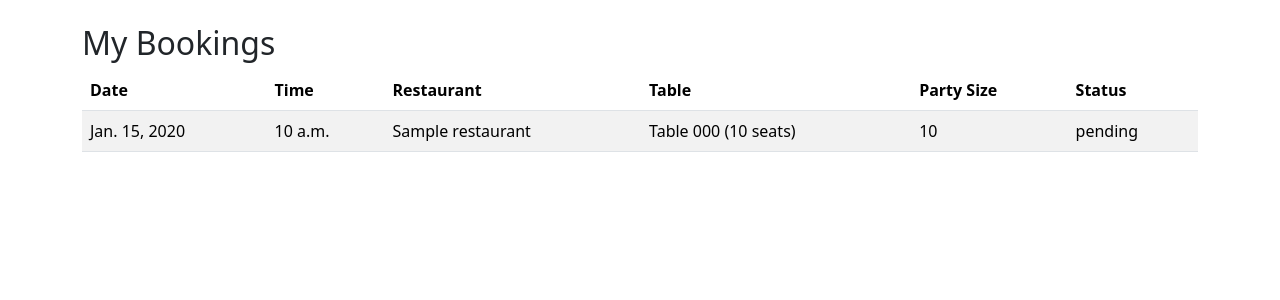
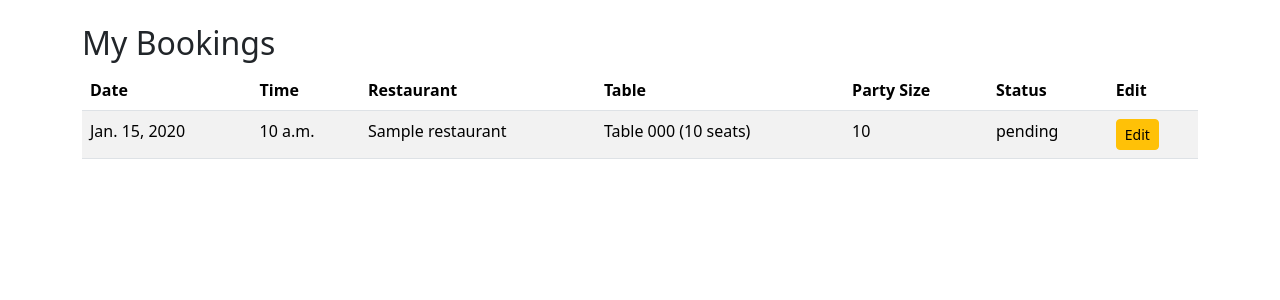
Before and after one commit to Pierre-Louis789/restaurant-booking, a Django app: template bookings/templates/my_bookings.html in a window 1280 px wide. Shown: the part 56-356 px from the top of the page. Run offline with Django 5.2, Linux system fonts and the light colour scheme; the template is opened without the code that fills it: values that come from a table or form of the project are taken from there, others are empty; tables that the repository leaves empty hold one stand-in row (values such as "Sample post").

Commit message:
Add Edit buttons to My Bookings table

```diff
--- a/bookings/templates/my_bookings.html
+++ b/bookings/templates/my_bookings.html
@@ -13,6 +13,7 @@
             <th>Table</th>
             <th>Party Size</th>
             <th>Status</th>
+            <th>Edit</th>
         </tr>
     </thead>
     <tbody>
@@ -24,6 +25,7 @@
             <td>{{ booking.table }}</td>
             <td>{{ booking.party_size }}</td>
             <td>{{ booking.status }}</td>
+            <td><a href="{% url 'edit_booking' booking.id %}" class="btn btn-sm btn-warning">Edit</a></td>
         </tr>
         {% endfor %}
     </tbody>
```
